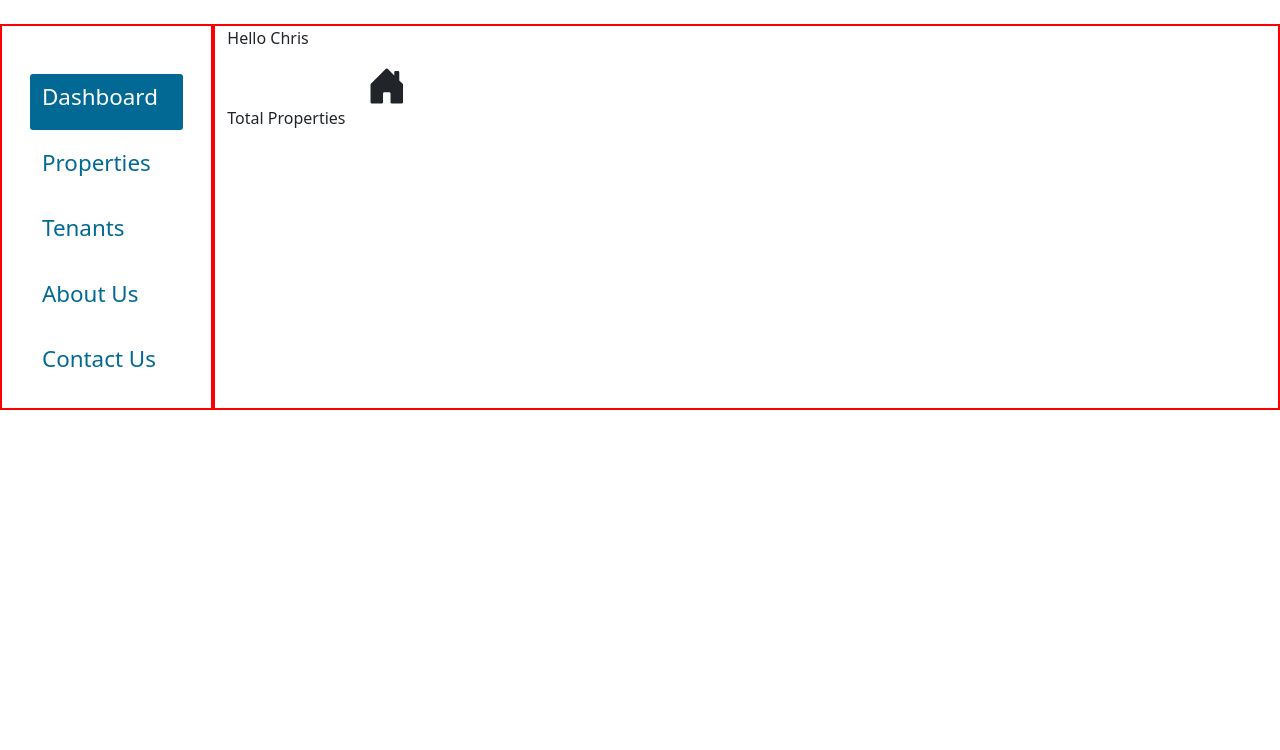
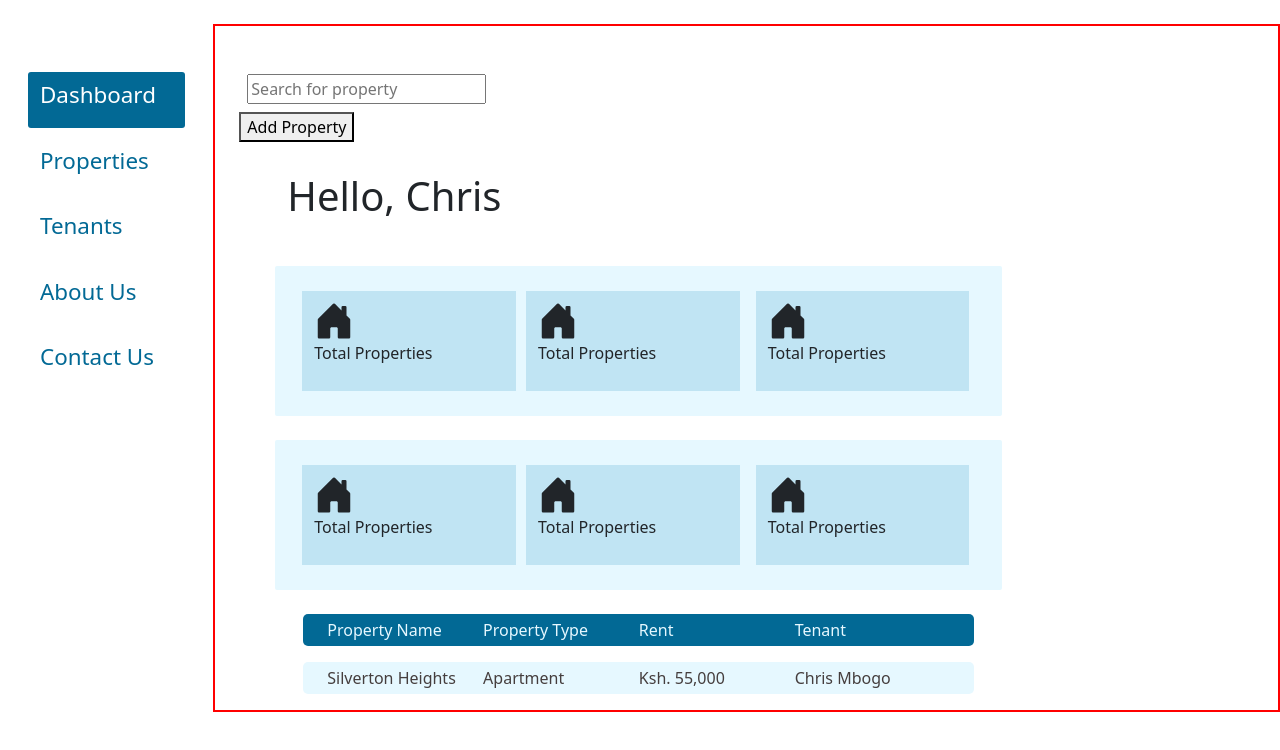
Before and after one commit to Josekariz/hao-frontend, a React app: page /dashboard in a window 1280 px wide. Built offline with nearby package versions, Linux system fonts and the light colour scheme.

Commit message:
Dashboard UI

```diff
--- a/src/Assets/css/main.css
+++ b/src/Assets/css/main.css
@@ -1,5 +1,6 @@
 .innerCard{
-  border: 1px;
   border-radius: 2px;
-  border-color: blue;
+  background-color: #e6f8ff;
+ max-width: 70%;
+ padding: 25px;
 }
--- a/src/Pages/Dashboard.js
+++ /dev/null
@@ -1,22 +0,0 @@
-import React from "react";
-import Navbar from "./Navbar/Navbar";
-import OverviewCard from "../components/OverviewCard";
-function Dashboard() {
-  return (
-    <div className="container-fluid mt-4">
-      <div className="row">
-        <div style={{border :"2px red solid"}}className="dashboard-nav mh-100 col-2">
-          <Navbar/>
-        </div>
-        <div style={{border :"2px red solid"}} className="dashboard-main mh-100 col-10">
-          <div className="Greeting-text">
-            <p>Hello Chris</p>
-          </div>
-          <OverviewCard/>
-        </div>
-      </div>
-    </div>
-  );
-}
-
-export default Dashboard;
--- /dev/null
+++ b/src/Pages/Dashboard/Dashboard.css
@@ -0,0 +1,20 @@
+.Greeting-text{
+    font-size: 2.5rem;
+}
+
+.innerCard{
+    border-radius: 2px;
+    background-color: #e6f8ff;
+   max-width: 70%;
+   padding: 25px;
+  }
+.innerCardCol{
+    margin-left: 2px;
+    margin-right: 2px;
+    background-color:#c0e4f3;
+    padding: 10px;
+}
+
+.OverviewListData {
+    max-width: 70%;
+}
--- /dev/null
+++ b/src/Pages/Dashboard/Dashboard.js
@@ -0,0 +1,26 @@
+import React from "react";
+import Navbar from "../Navbar/Navbar";
+import OverviewCard from "./OverviewCard";
+import "../Dashboard/Dashboard.css";
+import TopNavBar from "../../components/TopNavBar";
+
+function Dashboard() {
+  return (
+    <div className="container-fluid mt-4">
+      <div className="row mw-70">
+        <div className="dashboard-nav mh-100 col-2">
+          <Navbar/>
+        </div>
+        <div style={{border :"2px red solid"}} className="dashboard-main mh-100 col-10">
+          <TopNavBar/>
+          <div className="Greeting-text row mx-5 my-4">
+            <p>Hello, Chris</p>
+          </div>
+          <OverviewCard/>
+        </div>
+      </div>
+    </div>
+  );
+}
+
+export default Dashboard;
--- /dev/null
+++ b/src/Pages/Dashboard/OverviewCard.js
@@ -0,0 +1,48 @@
+import React from "react";
+import {HouseDoorFill } from 'react-bootstrap-icons';
+import "../Dashboard/Dashboard.css"
+import OverviewList
+ from "./OverviewList";
+function OverviewCard () {
+    return (
+        <div className="Container">
+            <div className=" innerCard row mx-5 mw-30 ">
+                <div className="innerCardCol col -mx-2">
+                    <HouseDoorFill size={40}/>
+                    <p>Total Properties</p>
+
+                </div>
+                <div className="innerCardCol col mx-2">
+                <HouseDoorFill size={40}/>
+                    <p>Total Properties</p>
+                    </div>
+                <div className="innerCardCol col mx-2">
+                <HouseDoorFill size={40}/>
+                    <p>Total Properties</p>
+                </div>
+            </div>
+
+            <div className=" innerCard row my-4 mx-5 mw-30 ">
+                <div className="innerCardCol col -mx-2">
+                    <HouseDoorFill size={40}/>
+                    <p>Total Properties</p>
+
+                </div>
+                <div className="innerCardCol col mx-2">
+                <HouseDoorFill size={40}/>
+                    <p>Total Properties</p>
+                </div>
+                <div className="innerCardCol col mx-2">
+                <HouseDoorFill size={40}/>
+                    <p>Total Properties</p>
+                </div>
+            </div>
+            <div className="OverviewListData row mx-5">
+                <OverviewList/>
+            </div>
+
+        </div>
+    );
+}
+
+export default OverviewCard;
--- /dev/null
+++ b/src/Pages/Dashboard/OverviewList.js
@@ -0,0 +1,32 @@
+import React from "react";
+import "../Dashboard/Dashboard.css"
+
+function OverviewList() {
+  const tableData= <div className="PropertyRow row gx-0 mx-3 my-3 px-4 py-1">
+  <div className="property_attr col">Silverton Heights</div>
+  <div className="property_attr col">Apartment</div>
+  <div className="property_attr col">Ksh. 55,000</div>
+  <div className="property_attr col">Chris Mbogo</div>
+  {/* <div className="col">
+    <button className="deleteBtn">Delete</button>
+  </div> */}
+</div>
+
+  return (
+    <div className="container">
+      <div
+        style={{ backgroundColor: "#026995", borderRadius: "5px" }}
+        className="row gx-0 mx-3 px-4 py-1"
+      >
+        <div className="table-headers col">Property Name</div>
+        <div className="table-headers col">Property Type</div>
+        <div className="table-headers col">Rent</div>
+        <div className="table-headers col">Tenant</div>
+        {/* <div className="table-headers col"></div> */}
+      </div>
+      {tableData}
+    </div>
+  );
+}
+
+export default OverviewList;
--- a/src/components/OverviewCard.js
+++ /dev/null
@@ -1,24 +0,0 @@
-import React from "react";
-import {HouseDoorFill } from 'react-bootstrap-icons';
-import "../Assets/css/main.css"
-
-function OverviewCard () {
-    return (
-        <div className="Container">
-            <div className="row">
-                <div className="innerCard col -mx-2">
-                    <div className="row">
-                    <HouseDoorFill size={40}/>
-                    </div>
-                    <div className="row">
-                    <p>Total Properties</p>
-                    </div>
-                </div>
-                <div className="innerCard col mx-2"></div>
-                <div className="innerCard col mx-2"></div>
-            </div>
-        </div>
-    );
-}
-
-export default OverviewCard;
--- a/src/components/TopNavBar.js
+++ b/src/components/TopNavBar.js
@@ -16,7 +16,7 @@ function TopNavBar({setSearch}) {
 
         </div>
         <div className="col-4">
-          <button>Invite User</button>
+          <button>Add Property</button>
         </div>
       </div>
     </div>
--- a/src/routes.js
+++ b/src/routes.js
@@ -1,7 +1,7 @@
 import React from "react";
 import { Route, Routes } from "react-router-dom";
 import Login from "./Pages/Login/Login";
-import Dashboard from "./Pages/Dashboard";
+import Dashboard from "./Pages/Dashboard/Dashboard";
 import Properties from "./Pages/Properties/Properties";
 import Tenants from "./Pages/Tenants/Tenants";
 import About from "./Pages/About";
```
Also changed, not shown: src/components/Controller.js (deleted, +0 -16 lines), src/Pages/Properties/Properties.js (line endings or trailing spaces), src/Pages/Properties/PropertiesList.js (line endings or trailing spaces).
